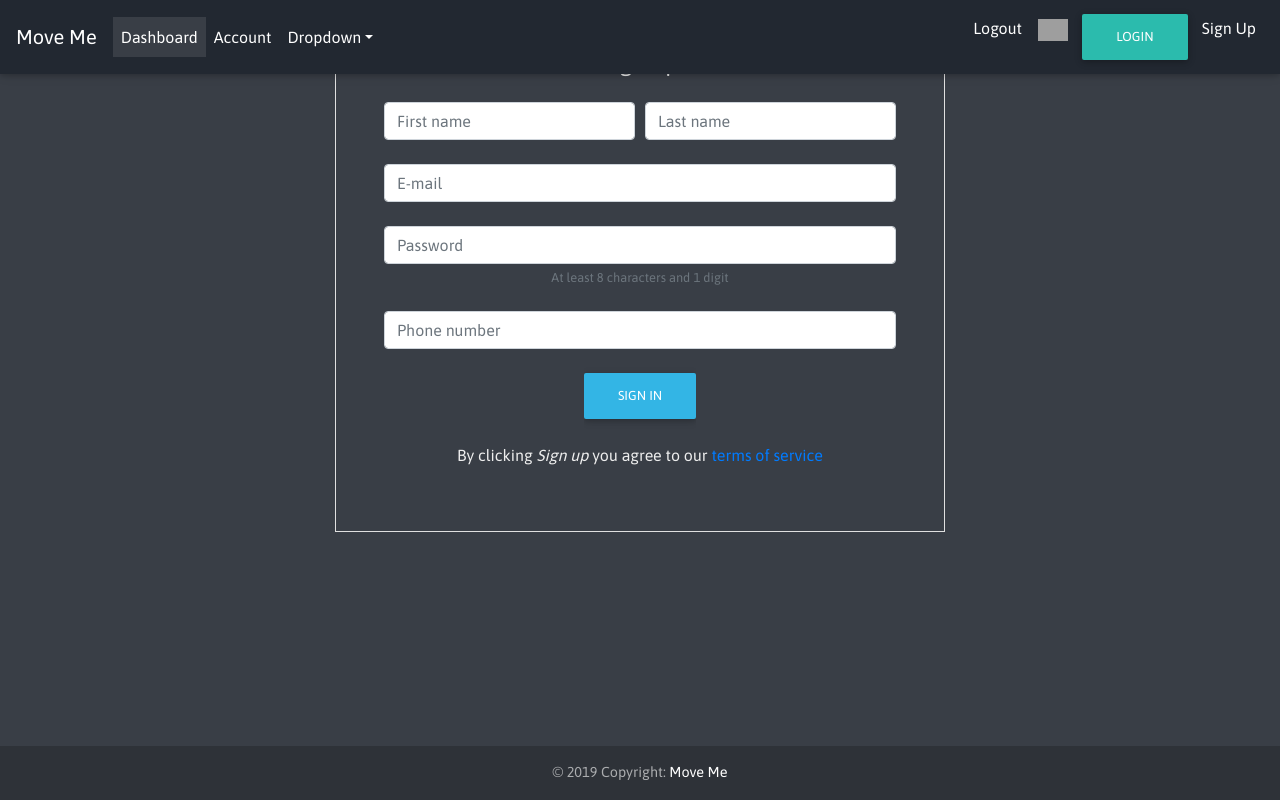
After one commit to peter-wachira/Move-Me-, a Django app: page /signUp/ in a window 1280 px wide. The commit adds this page. Run offline with Django 3.2, Linux system fonts and the light colour scheme; some libraries are stand-ins or nearby versions; grey boxes are pictures that could not be loaded.

Commit message:
Created a view function for adminsignup. Added form for the signup and configure database creation.

```diff
--- a/web_dashboard/templates/navbar.html
+++ b/web_dashboard/templates/navbar.html
@@ -22,22 +22,22 @@
             </li>
         </ul>
         <ul class="navbar-nav ml-auto">
-            {% if user.is_authenticated%}
+
           <li class="nav-item">
               <a class="nav-link waves-effect waves-light" href="{%url 'logout'%}" id="out">Logout</a>
           </li>
           <li class="nav-item" id="p-icon">
               <a class="nav-link waves-effect waves-light" href="" ><img src="https://img.icons8.com/material-rounded/24/000000/user.png" width="30"></a>
           </li>
-          {%else%}
+
           <li class="nav-item">
               <a class='btn btn-default' href="{% url 'admin-signIn'%}" id="in">Login</a>
           </li>
 
           <li class="nav-item">
-              <a class="nav-link waves-effect waves-light" href="" id="signup">Sign Up</a>
+              <a class="nav-link waves-effect waves-light" href="{% url 'admin-signUp'%}" id="signup">Sign Up</a>
           </li>
-            {% endif %}
+
         </ul>
     </div>
 </nav>
--- a/web_dashboard/templates/signIn.html
+++ b/web_dashboard/templates/signIn.html
@@ -67,8 +67,8 @@
               <input class="btn btn-info btn-block my-4" type="submit" value="Sign In">
 
               <!-- Register -->
-              <p>Not a member?
-                  <a href="">Register</a>
+              <p>Not an admin?
+                  <a href="{% url 'admin-signUp'%}">Register</a>
               </p>
 
           </form>
--- /dev/null
+++ b/web_dashboard/templates/signUp.html
@@ -0,0 +1,51 @@
+{% extends 'base.html' %}
+
+{% block content %}
+  <div class="container-fluid">
+    <div class="row">
+      <div class="col-md-3"></div>
+      <div class="col-md-6">
+        <!-- Default form register -->
+<form class="text-center border border-light p-5" action="/postsignup/" method="post">
+
+  <p class="h4 mb-4">Sign up</p>
+
+  <div class="form-row mb-4">
+      <div class="col">
+          <!-- First name -->
+          <input type="text" id="defaultRegisterFormFirstName" name="firstname" class="form-control" placeholder="First name">
+      </div>
+      <div class="col">
+          <!-- Last name -->
+          <input type="text" id="defaultRegisterFormLastName" name="lastname" class="form-control" placeholder="Last name">
+      </div>
+  </div>
+
+  <!-- E-mail -->
+  <input type="email" id="defaultRegisterFormEmail" name="email" class="form-control mb-4" placeholder="E-mail">
+
+  <!-- Password -->
+  <input type="password" id="defaultRegisterFormPassword" name="password" class="form-control" placeholder="Password" aria-describedby="defaultRegisterFormPasswordHelpBlock">
+  <small id="defaultRegisterFormPasswordHelpBlock" class="form-text text-muted mb-4">
+      At least 8 characters and 1 digit
+  </small>
+
+  <!-- Phone number -->
+  <input type="text" id="defaultRegisterPhonePassword" name="mobile" class="form-control" placeholder="Phone number" aria-describedby="defaultRegisterFormPhoneHelpBlock">
+
+  <!-- Sign up button -->
+  <input class="btn btn-info my-4 btn-block" type="submit" value="Sign in">
+
+
+  <!-- Terms of service -->
+  <p>By clicking
+      <em>Sign up</em> you agree to our
+      <a href="" target="_blank">terms of service</a>
+
+</form>
+<!-- Default form register -->
+      </div>
+      <div class="col-md-3"></div>
+    </div>
+  </div>
+{% endblock %}
--- a/web_dashboard/urls.py
+++ b/web_dashboard/urls.py
@@ -9,5 +9,6 @@ urlpatterns=[
   url(r'^drivers/',views.drivers,name='drivers'),
   url(r'^signIn/',views.adminSignIn,name='admin-signIn'),
   url(r'^postsign/',views.postsign,name='admin-welcome'),
-  url(r'^logout/',views.adminLogout,name='logout')
+  url(r'^logout/',views.adminLogout,name='logout'),
+  url(r'^signUp/',views.adminRegister,name='admin-signUp')
 ]
--- a/web_dashboard/views.py
+++ b/web_dashboard/views.py
@@ -15,6 +15,7 @@ config={
 
 firebase = pyrebase.initialize_app(config)
 auth_a = firebase.auth()
+database=firebase.database()
 
 # Create your views here.
 def dashboard(request):
@@ -56,3 +57,24 @@ def adminLogout(request):
   auth.logout(request)
 
   return render(request,'signIn.html')
+
+def adminRegister(request):
+
+  return render(request,'signUp.html')
+
+def postsignup(request):
+  firstname=request.POST.get('firstname')
+  lastname=request.POST.get('lastname')
+  email=request.POST.get('email')
+  password=request.POST.get('password')
+  phone=request.POST.get('mobile')
+
+  user=auth_a.create_user_with_email_and_password(email,password)
+
+  uid=user['localId']
+
+  data={"firstname":firstname, "status":"1"}
+
+  database.child("admin").child(uid).child("details").set(data)
+
+  return render(request,'signIn.html')
```
Also changed, not shown: db.sqlite3.
